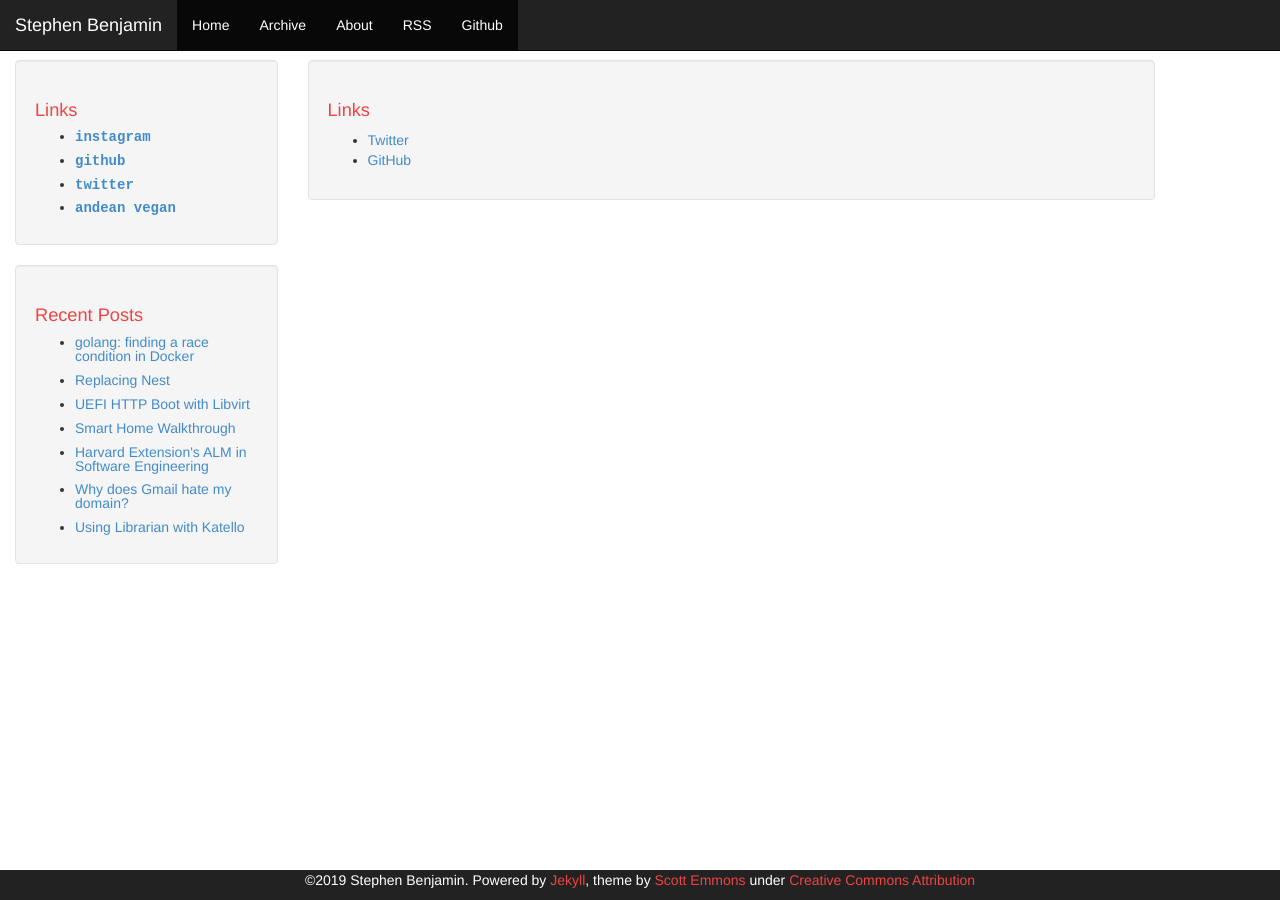
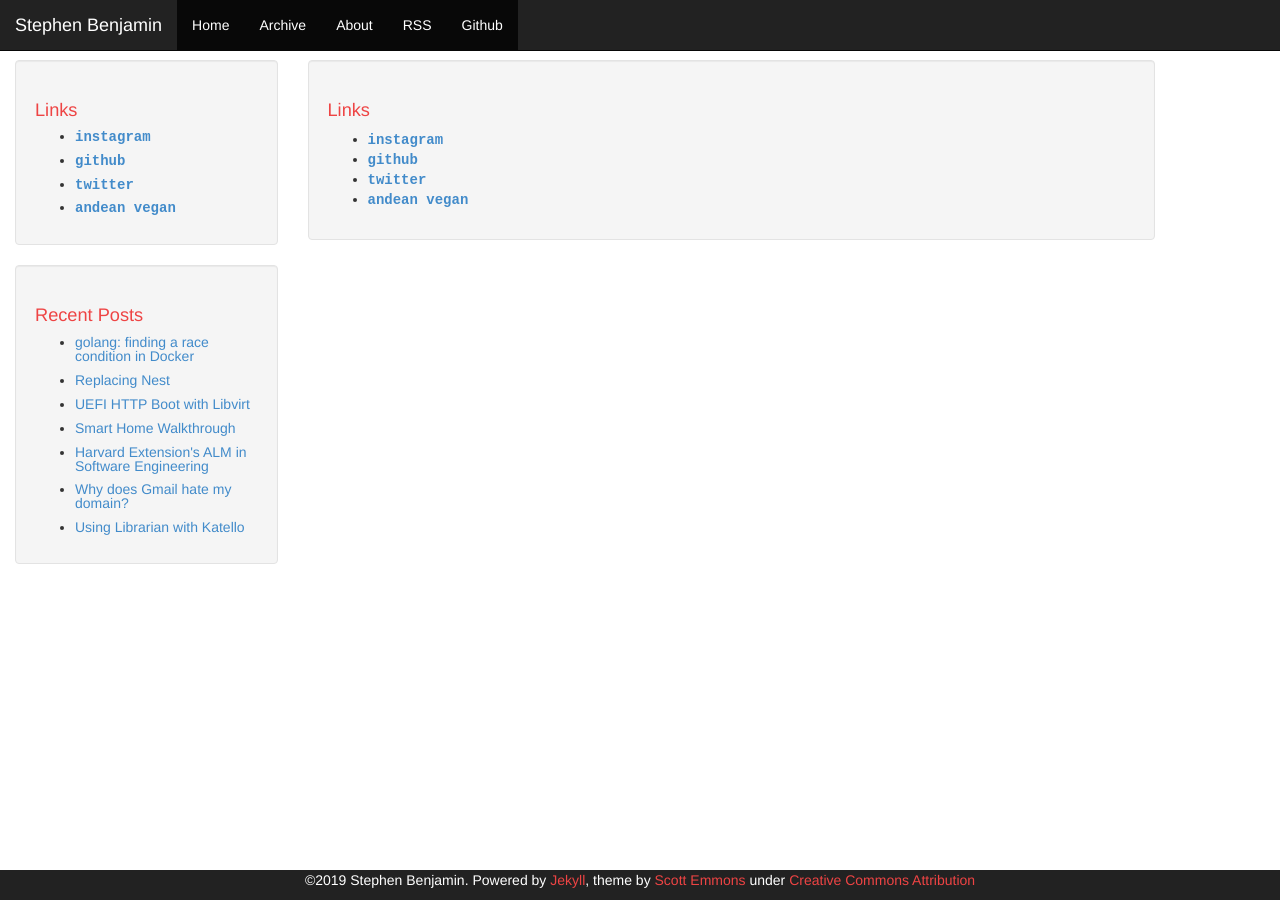
Before and after one commit to stbenjam/stbenjam.github.io, a Jekyll site: the page built from links.html, in a window 1280 px wide. Built offline with Jekyll 4.4.1, drawn with Linux system fonts in a browser that asks for light colours.

Commit message:
Fix links on mobile

```diff
--- a/_includes/header.html
+++ b/_includes/header.html
@@ -30,7 +30,7 @@
               <div class="collapse navbar-collapse" id="bs-example-navbar-collapse-1">
                 <ul class="nav navbar-nav">
                     <li class="active"><a href="{{ site.baseurl }}/">Home</a></li>
-                    <li class="active visible-xs-block"><a href="{{ site.baseurl }}/links.html">Links</a></li>
+                    <li class="active visible-xs-block"><a href="{{ site.baseurl }}/links">Links</a></li>
                     <li class="active"><a href="{{ site.baseurl }}/archive">Archive</a></li>
                     <li class="active"><a href="{{ site.baseurl }}/about">About</a></li>
                     <li class="active"><a href="{{ site.baseurl }}/feed.xml">RSS</a></li>
--- a/_includes/links-list.html
+++ b/_includes/links-list.html
@@ -1,5 +1,13 @@
 <h1>Links</h1>
-<ul>
-  <li><a href="http://twitter.com/stbenjam">Twitter</a></li>
-  <li><a href="http://github.com/stbenjam">GitHub</a></li>
-</ul>
+<div style="font-family: monospace; font-weight: bold;">
+  <ul>
+    <li>  <a
+      href="https://instagram.com/stbenjam/">instagram</a></li>
+    <li>  <a
+      href="https://github.com/stbenjam/">github</a></li>
+    <li>  <a
+      href="https://twitter.com/stbenjam/">twitter</a></li>
+    <li>  <a
+      href="https://andeanvegan.com">andean vegan</a></li>
+  </ul>
+</div>
--- a/_includes/sidebar.html
+++ b/_includes/sidebar.html
@@ -1,17 +1,5 @@
 <div class="sidebar well">
-  <h1>Links</h1>
-  <div style="font-family: monospace; font-weight: bold;">
-    <ul>
-      <li>  <a
-        href="https://instagram.com/stbenjam/">instagram</a></li>
-      <li>  <a
-        href="https://github.com/stbenjam/">github</a></li>
-      <li>  <a
-        href="https://twitter.com/stbenjam/">twitter</a></li>
-      <li>  <a
-        href="https://andeanvegan.com">andean vegan</a></li>
-    </ul>
-  </div>
+  {% include links-list.html %}
 </div>
 
 <div class="sidebar well">
```
